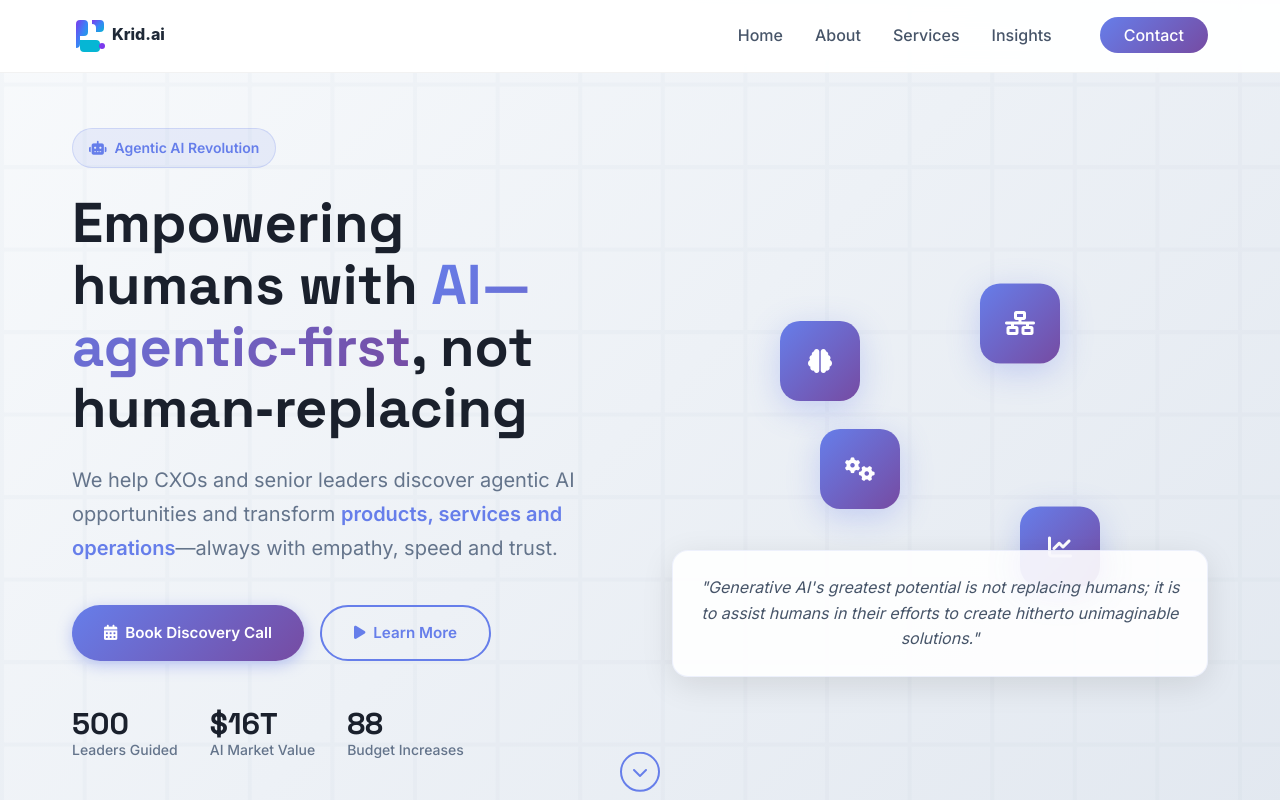
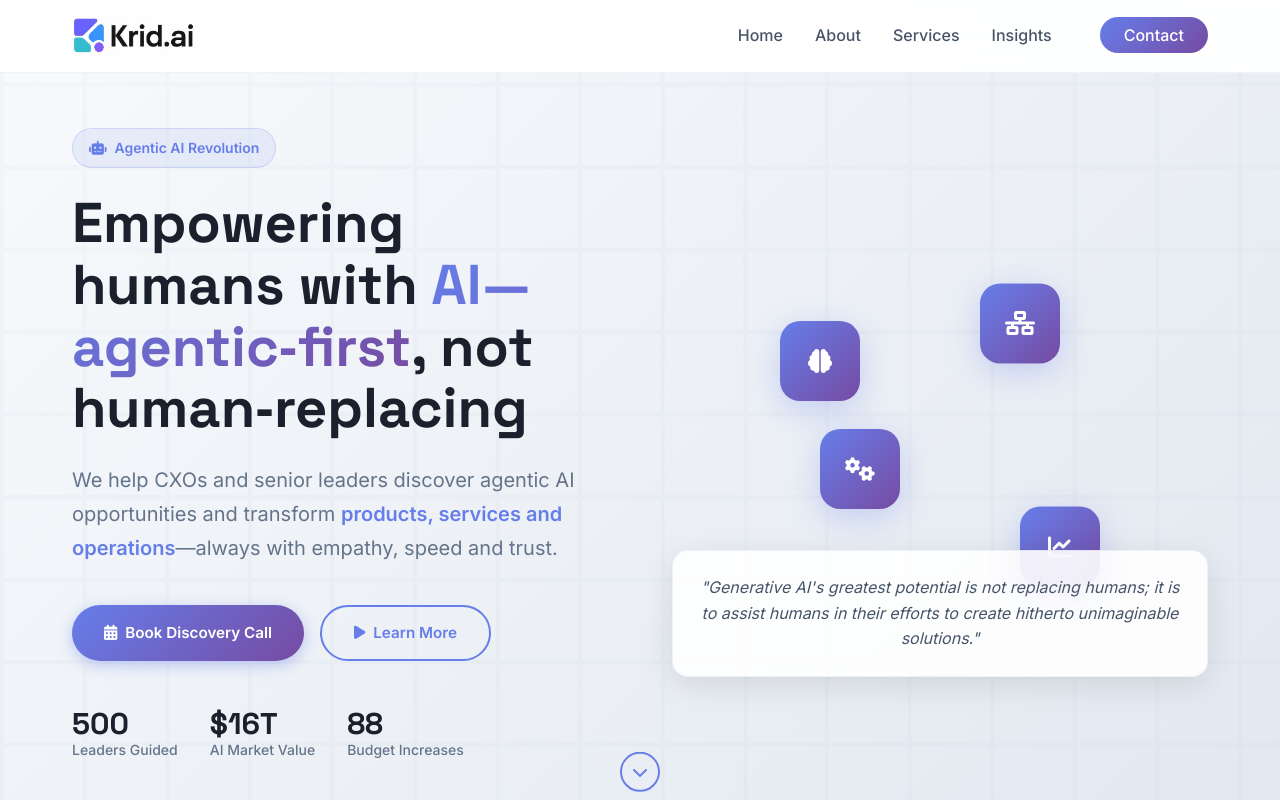
Before and after one commit to mohitguptaa/krid.ai-website, a plain HTML site: page index.html in a window 1280 px wide. Shown: the top 800 px of the page. Drawn offline with Linux system fonts and the light colour scheme.

Commit message:
updating logo

```diff
--- a/index.html
+++ b/index.html
@@ -9,8 +9,8 @@
   <link rel="preconnect" href="https://fonts.gstatic.com" crossorigin>
   <link href="https://fonts.googleapis.com/css2?family=Inter:wght@300;400;500;600;700;800;900&family=Space+Grotesk:wght@300;400;500;600;700&display=swap" rel="stylesheet">
   <link rel="stylesheet" href="https://cdnjs.cloudflare.com/ajax/libs/font-awesome/6.4.0/css/all.min.css">
-  <link rel="icon" type="image/svg+xml" href="favicon.svg">
-  <link rel="icon" type="image/png" href="favicon.png">
+  <link rel="icon" type="image/jpeg" href="fav_icon.jpeg">
+  <link rel="icon" type="image/x-icon" href="fav_icon.jpeg">
 </head>
 <body>
   <!-- Header -->
@@ -18,7 +18,7 @@
     <nav class="nav">
       <div class="nav__container">
         <div class="nav__logo">
-          <img src="krid-logo.svg" alt="Krid.ai" class="nav__logo-image">
+          <img src="logo.jpeg" alt="Krid.ai" class="nav__logo-image">
         </div>
 
         <div class="nav__menu" id="nav-menu">
@@ -639,7 +639,7 @@
       <div class="footer__content">
         <div class="footer__brand">
           <div class="footer__logo">
-            <img src="krid-logo.svg" alt="Krid.ai" class="footer__logo-image">
+            <img src="logo.jpeg" alt="Krid.ai" class="footer__logo-image">
           </div>
           <p class="footer__description">
             Empowering humans with AI—agentic‑first, not human‑replacing. We help leaders transform <span class="highlight">products, services and operations</span> with empathy, speed and trust.
```
Also changed, not shown: fav_icon.jpeg (added), favicon.ico (deleted), favicon.svg (deleted), krid-logo.svg (deleted), logo.jpeg (added).
